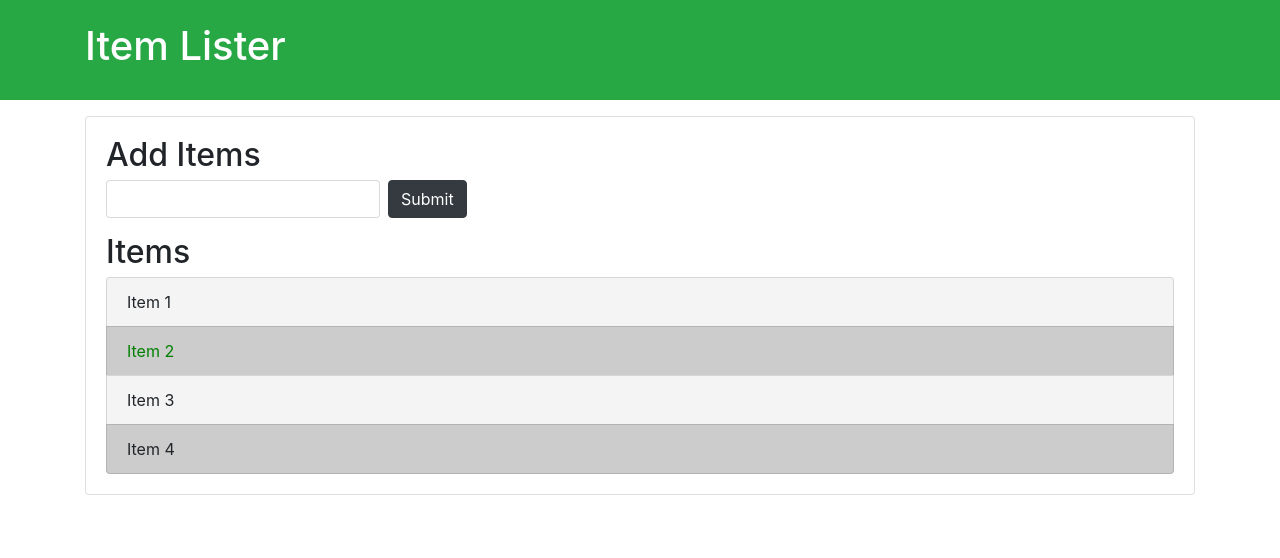
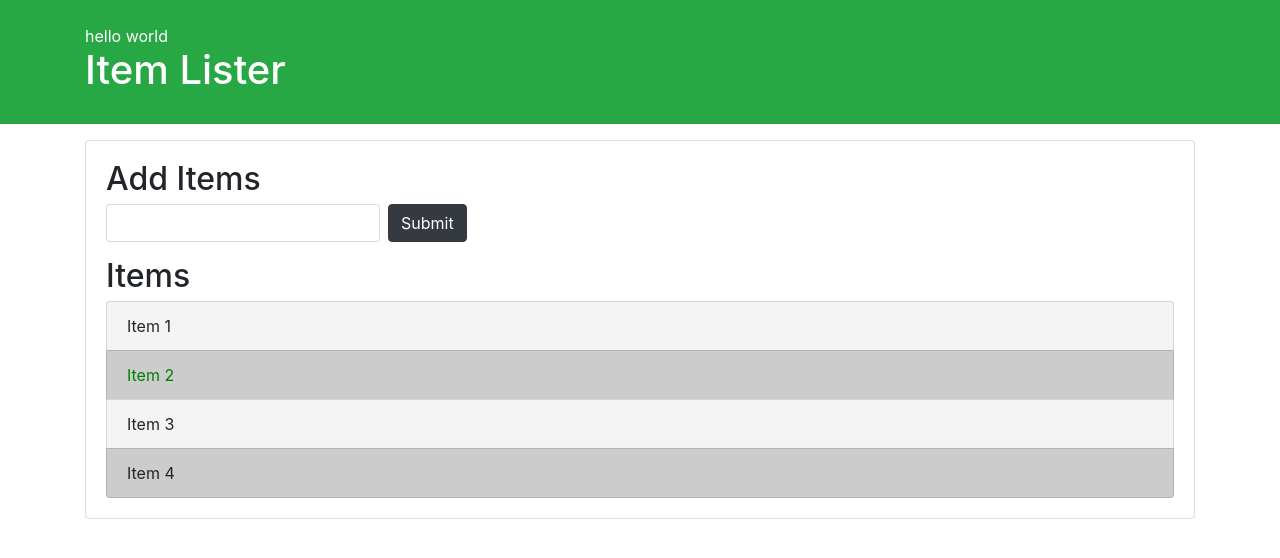
Before and after one commit to funwithcodericha/htmlfile, a plain HTML site: page new.html in a window 1280 px wide. Drawn offline with nearby package versions, Linux system fonts and the light colour scheme.

Commit message:
new hello world

```diff
--- a/new.html
+++ b/new.html
@@ -54,6 +54,17 @@
   }
   let second = document.querySelector('.list-group-item:nth-child(2)')
   second.style.color = "green"
+  // cerate a newdiv
+  let newdiv = document.createElement('div');
+  newdiv.className  = "hello";
+  newdiv.id = "hello1";
+  newdiv.setAttribute('title', 'hello div');
+  let newdivtext = document.createTextNode("hello world");
+  newdiv.appendChild(newdivtext);
+  let container = document.querySelector('header .container');
+  let h1 = document.querySelector('header h1');
+  console.log(newdiv);
+  container.insertBefore(newdiv, h1);
 
 
 
```
